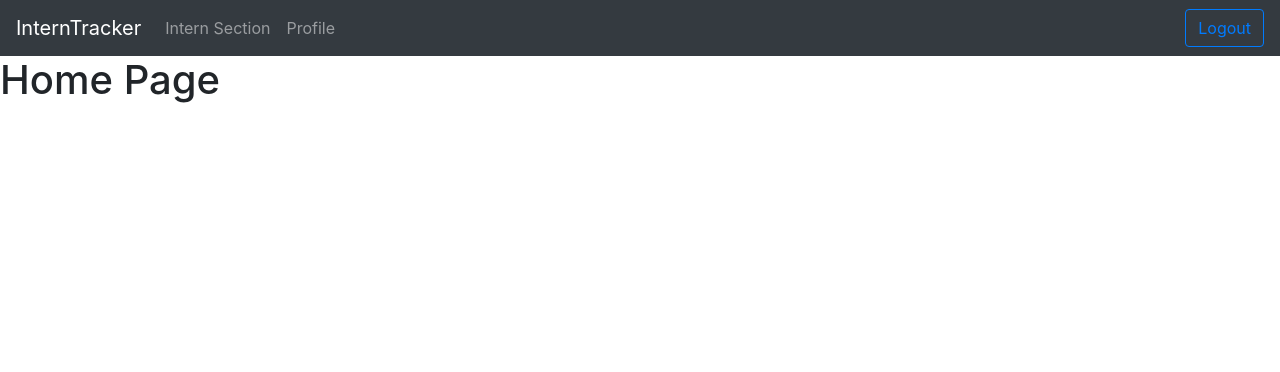
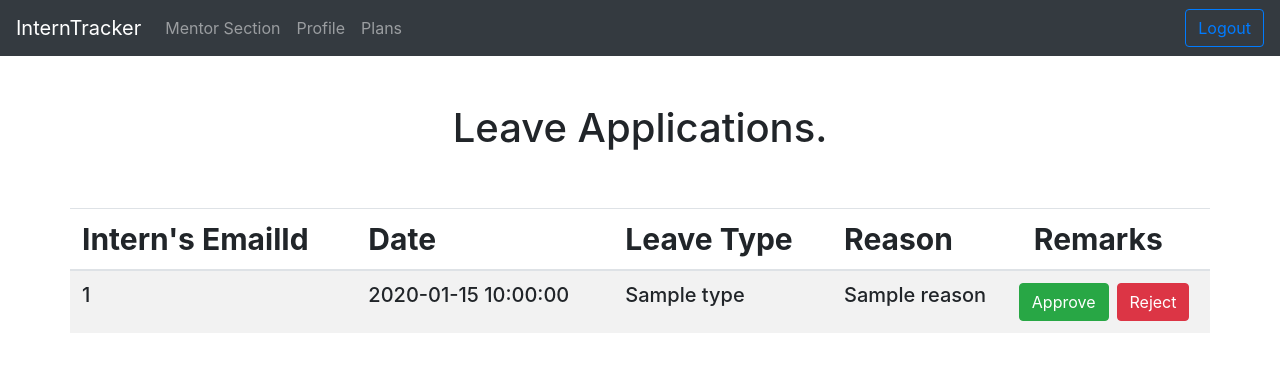
Before and after one commit to RohitNaikade1/Interntracker, a Flask app: page / in a window 1280 px wide. Shown: the top 372 px of the page. Run offline with Flask 2, Linux system fonts and the light colour scheme; the visitor is signed in with stand-in values (Sample User, id 1); a database or web service that is not in the repository returns one stand-in record (values such as "Sample title"); some libraries are stand-ins or nearby versions.

Commit message:
16.12.2021

```diff
--- a/intern.py
+++ b/intern.py
@@ -280,7 +280,7 @@
         else:
             salt = bcrypt.gensalt()
             hashed = bcrypt.hashpw(password.encode('utf8'), salt)
-            internDB.insert_one({"emailId":intern,"password":hashed,"inductionPlan":plan})
+            internDB.insert_one({"emailId":intern,"password":hashed,"inductionPlan":plan,"mentor":mentor})
             mentorDB.update_one({"emailId":mentor},{'$push':{"interns":intern}},upsert=True)
 
             msg = Message('Your Intern Account is created Successfully on InternTracker under Mentor ' + mentor +'.Login on InternTracker portal and check your induction plan Named '+plan['name'], sender = 'naikaderohit833@gmail.com', recipients = [intern])
@@ -299,6 +299,12 @@
 
 @app.route("/")
 def Home():
+
+    if session['type'] == "Mentors":
+        Leaves=db.Leaves
+        data=Leaves.find({})
+        return render_template('home.html',data=data)
+
     return render_template('home.html')
 
 @app.route("/login",methods=['GET','POST'])
@@ -515,5 +521,43 @@
     Interns.update_one({"emailId":session['email']},{"$set":{"inductionPlan":data['inductionPlan']}})
     # print(data)
     return redirect(url_for("viewPlan"))
+
+@app.route("/leaves",methods=['POST','GET'])
+def leaves():
+
+    if request.method == 'POST':
+        date=request.form['date']
+        type=request.form['type']
+        reason=request.form['reason']
+
+        Leaves=db.Leaves
+        Interns=db.Interns
+        intern=Interns.find_one({"emailId":session['email']})
+        msg = Message("Leave application from "+ session['email'], sender = 'naikaderohit833@gmail.com', recipients = [intern['mentor']])
+        msg.body = "You have received a leave application from " + session['email'] +".Login and Approve/Reject the same and notify him/her about Remark."
+        mail.send(msg)
+        Leaves.insert_one({"date":date,"type":type,"reason":reason,"emailId":session['email'],"visible":True})
+
+        data=Leaves.find({})
+        return render_template("leaves.html",data=data)
+    else:
+        Leaves=db.Leaves
+        data=Leaves.find({})
+        return render_template("leaves.html",data=data)
+
+@app.route("/leaveActions",methods=['POST'])
+def leaveActions():
+    name=request.form['name']
+    date=request.form['key']
+    email=request.form['email']
+    Leaves=db.Leaves
+    Leaves.update_one({"date":date,"emailId":email,"visible":True},{"$set":{"remarks":name,"visible":False}})
+
+    msg = Message("Status of Leave Application!", sender = 'naikaderohit833@gmail.com', recipients = [email])
+    msg.body = "Your Mentor have reacted on your leave application.your application remark is "+name
+    mail.send(msg)
+
+    return redirect(url_for('Home'))
+
 if __name__ == '__main__':
     app.run(debug=True,port=5007)
--- a/templates/base.html
+++ b/templates/base.html
@@ -81,7 +81,9 @@
                 <li class="nav-item">
                     <a class="nav-link" href="{{ url_for('profile')}}">Profile</a>
                 </li>
-
+                <li class="nav-item">
+                    <a class="nav-link" href="{{ url_for('leaves')}}">Leaves</a>
+                </li>
                 {% else %}
 
                 {% endif %}
--- a/templates/home.html
+++ b/templates/home.html
@@ -1,7 +1,66 @@
 {% extends "base.html" %}
 {% block title %}
-    Home
+Home
 {% endblock %}
 {% block body %}
-    <p>Home Page</p>
+
+{% if session['type'] == 'Mentors' %}
+
+<div class="container">
+    <div class="d-flex justify-content-center mt-5">
+        <h1>Leave Applications.</h1>
+    </div>
+    <div class="row">
+        <table class="table table-striped mt-5">
+            <thead>
+
+                <tr>
+                    <th style="font-size: 30px;">Intern's EmailId</th>
+                    <th style="font-size: 30px;">Date</th>
+                    <th style="font-size: 30px;">Leave Type</th>
+                    <th style="font-size: 30px;">Reason</th>
+                    <th style="font-size: 30px;">Remarks</th>
+                </tr>
+            </thead>
+            <tbody>
+
+                {% for data in data %}
+
+                {% if data.visible %}
+                <tr>
+                    <td style="font-size: 20px;">{{ data.emailId }}</td>
+                    <td style="font-size: 20px;">{{ data.date }}</td>
+                    <td style="font-size: 20px;">{{ data.type }}</td>
+                    <td style="font-size: 20px;">{{ data.reason }}</td>
+                    <td style="font-size: 20px;">
+                        <div class="row">
+                        <form class="mr-2" action="{{ url_for('leaveActions')}}" method=post>
+                            <input class="d-none" name="name" type="text" value="Approve"/>
+                            <input class="d-none" name="key" type="text" value="{{ data.date }}"/>
+                            <input class="d-none" name="email" type="text" value="{{ data.emailId }}"/>
+                            <button type="submit" class="btn btn-success">Approve</button>
+                        </form>
+                        <form action="{{ url_for('leaveActions')}}" method=post>
+                          <input class="d-none" name="name" type="text" value="Reject"/>
+                          <input class="d-none" name="key" type="text" value="{{ data.date }}"/>
+                          <input class="d-none" name="email" type="text" value="{{ data.emailId }}"/>
+                          <button type="submit" class="btn btn-danger">Reject</button>
+                      </form>
+                     </div>
+                      </td>
+
+                </tr>
+                {% endif %}
+
+                {% endfor %}
+
+            </tbody>
+        </table>
+
+    </div>
+</div>
+{% else %}
+<p>Home Page</p>
+{% endif %}
+
 {% endblock %}
--- a/templates/mentor.html
+++ b/templates/mentor.html
@@ -1,7 +1,7 @@
 {% extends 'base.html' %}
 
 {% block title %}
-Mentor Section
+Mentor
 {% endblock %}
 {% block body %}
 
```
Also changed, not shown: templates/leaves.html (added, +86 -0 lines), templates/viewPlans.html (+9 -3 lines).
